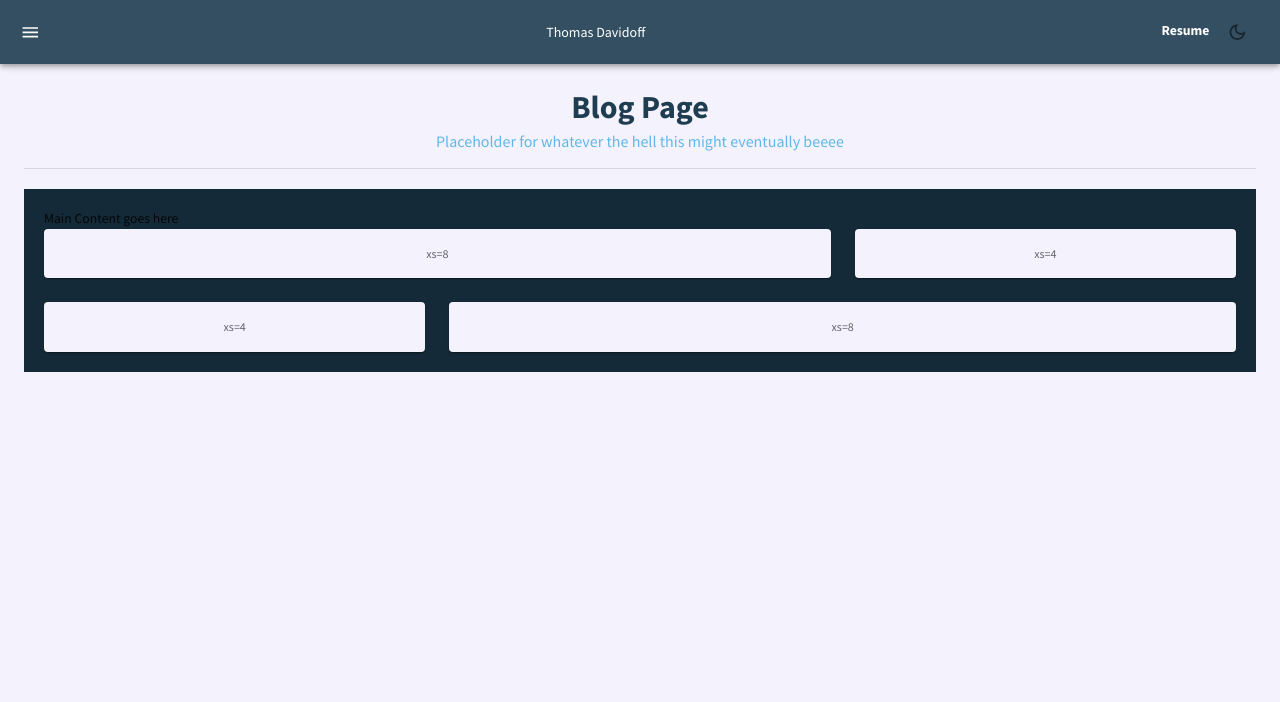
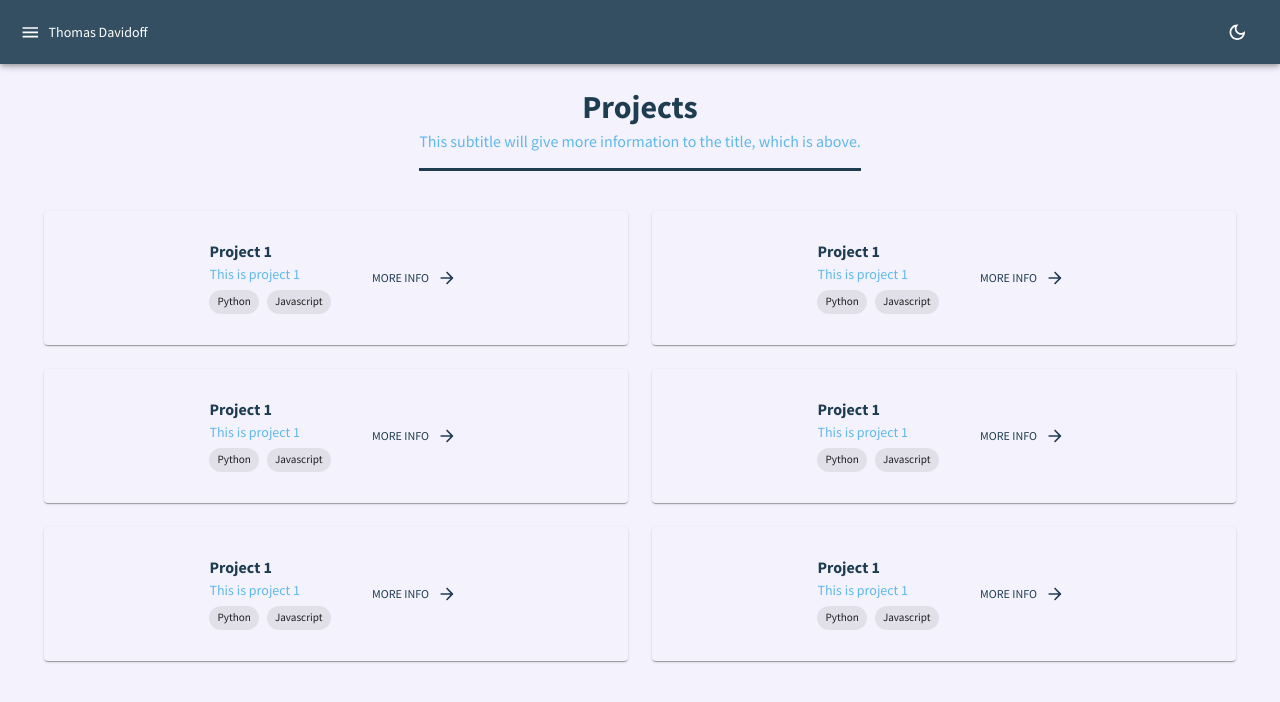
Before and after one commit to thomas-davidoff/personal-portfolio, a React (Vite) app: page /projects in a window 1280 px wide. Shown: the top 702 px of the page. Built offline with nearby package versions, Linux system fonts and the light colour scheme.

Commit message:
Create project card grid

```diff
--- a/package.json
+++ b/package.json
@@ -1,7 +1,7 @@
 {
   "name": "personal-portfolio",
   "private": true,
-  "version": "0.0.1",
+  "version": "0.0.2",
   "type": "module",
   "scripts": {
     "dev": "vite",
--- a/src/components/Header.jsx
+++ b/src/components/Header.jsx
@@ -2,13 +2,18 @@ import React from "react";
 import { Typography, Box, useTheme } from "@mui/material";
 import { tokens } from "../theme";
 import Divider from "@mui/material/Divider";
+import { WidthFullRounded } from "@mui/icons-material";
 
 const Header = ({ title, subtitle }) => {
   const theme = useTheme();
   // const colors = tokens(theme.palette.mode);
 
   return (
-    <React.Fragment>
+    <Box
+    display= 'flex'
+    justifyContent='center'
+    >
+      <Box  borderBottom={`3px solid ${theme.palette.primary.main}`}  display='inline-block' minWidth='260px'>
       <Typography
         variant="h2"
         color='primary'
@@ -21,8 +26,9 @@ const Header = ({ title, subtitle }) => {
       <Typography variant="h5" color='secondary' align= 'center' sx={{mb:'15px'}}>
         {subtitle}
       </Typography>
-      <Divider/>
-    </React.Fragment>
+      </Box>
+
+    </Box>
   );
 };
 
--- /dev/null
+++ b/src/components/PaperCard.jsx
@@ -0,0 +1,78 @@
+import React from "react";
+import {
+  useTheme,
+  Box,
+  styled,
+  Paper,
+  Button,
+  Chip,
+  Typography,
+  Stack
+} from "@mui/material";
+import ArrowForwardRoundedIcon from '@mui/icons-material/ArrowForwardRounded';
+
+const PaperCard = ({
+  title = "Project",
+  subtitle = "This is an example project"
+}) => {
+  const theme = useTheme();
+  const Item = styled(Paper)(() => ({
+    backgroundColor:
+      theme.palette.mode === "dark"
+        ? "#1A2027"
+        : theme.palette.background.default,
+    ...theme.typography.body2,
+    padding: theme.spacing(2),
+    // textAlign: "center",
+    color: theme.palette.text.secondary,
+    border: "1px solid transparent",
+  }));
+
+  return (
+    <Item
+      sx={{
+        "&:hover": {
+          color: "gray",
+          border: `1px solid ${theme.palette.secondary.main}`,
+          bgcolor: theme.palette.background.paper
+        },
+      }}
+    >
+      {/* Header Box */}
+      <Stack
+        direction="row"
+        justifyContent="center"
+        alignItems="center"
+        spacing={3}
+      >
+        <Box
+        // border="solid 1px red"
+        >
+          {/* Title/subtitle */}
+          <Typography variant="h5" color="primary" fontWeight='bold'>
+            {title}
+          </Typography>
+          <Typography variant="h6" color="secondary" gutterBottom>
+            {subtitle}
+          </Typography>
+          {/* Chips */}
+          <Stack direction="row" spacing={1} marginRight={1}>
+            <Chip label="Python" size="small" />
+            <Chip label="Javascript" size="small" />
+          </Stack>
+        </Box>
+        <Box
+          //   border="solid 1px blue"
+          display="flex"
+          alignItems="center"
+          justifyContent="center"
+          sx={{ height: "100px", width: "100px" }}
+        >
+          <Button endIcon={<ArrowForwardRoundedIcon />}>More Info</Button>
+        </Box>
+      </Stack>
+    </Item>
+  );
+};
+
+export default PaperCard;
--- a/src/scenes/Projects.jsx
+++ b/src/scenes/Projects.jsx
@@ -1,7 +1,8 @@
 import React from "react";
-import { useTheme, useMediaQuery, Box, styled, Paper } from "@mui/material";
+import { useTheme, useMediaQuery, Box, styled, Paper, Card, Divider, Button } from "@mui/material";
 import Header from "src/components/Header";
 import Grid from "@mui/material/Unstable_Grid2/Grid2";
+import PaperCard from "src/components/PaperCard";
 
 
 
@@ -13,40 +14,48 @@ function Blogs() {
     backgroundColor: theme.palette.mode === "dark" ? "#1A2027" : theme.palette.background.default,
     ...theme.typography.body2,
     padding: theme.spacing(2),
-    textAlign: "center",
+    // textAlign: "center",
     color: theme.palette.text.secondary,
+    elevation: 3
+
   }));
+
 
   return (
     <React.Fragment>
       <Header
-        title="Blog Page"
-        subtitle="Placeholder for whatever the hell this might eventually beeee"
+        title="Projects"
+        subtitle="This subtitle will give more information to the title, which is above."
       />
       <Box
         flexGrow={1}
-        backgroundColor={theme.palette.primary.dark}
+        // backgroundColor={theme.palette.primary.dark}
         mt="20px"
         padding="20px"
       >
-        Main Content goes here
-        <Box sx={{ flexGrow: 1 }}>
+        <Box>
           <Grid
             container
-            spacing={{ xs: 2, sm: 8, md: 3 }}
-            columns={{ xs: 4, sm: 8, md: 12 }}
+            spacing={{ xs: 2, md: 3 }}
+            columns={{ xs: 4, md: 12 }}
           >
-            <Grid xs={8}>
-              <Item>xs=8</Item>
+            <Grid xs={6}>
+                <PaperCard title='Project 1' subtitle='This is project 1' />
             </Grid>
-            <Grid xs={4}>
-              <Item>xs=4</Item>
+            <Grid xs={6}>
+              <PaperCard title='Project 1' subtitle='This is project 1' />
             </Grid>
-            <Grid xs={4}>
-              <Item>xs=4</Item>
+            <Grid xs={6}>
+            <PaperCard title='Project 1' subtitle='This is project 1' />
             </Grid>
-            <Grid xs={8}>
-              <Item>xs=8</Item>
+            <Grid xs={6}>
+            <PaperCard title='Project 1' subtitle='This is project 1' />
+            </Grid>
+            <Grid xs={6}>
+            <PaperCard title='Project 1' subtitle='This is project 1' />
+            </Grid>
+            <Grid xs={6}>
+            <PaperCard title='Project 1' subtitle='This is project 1' />
             </Grid>
           </Grid>
         </Box>
--- a/src/scenes/global/Appbar.jsx
+++ b/src/scenes/global/Appbar.jsx
@@ -13,7 +13,7 @@ import { drawerWidth } from 'src/scenes/global/sidebar/Sidebar';
 import { sidebarContext } from 'src/scenes/global/sidebar/SidebarContext';
 import { Divider, alpha, hexToRgb } from '@mui/material';
 import { Box } from '@mui/material';
-import { Button } from '@mui/material';
+import { Button, Stack } from '@mui/material';
 import Link from '@mui/material/Link';
 
 
@@ -60,7 +60,15 @@ export default function MyAppBar() {
         }}
       >
         <Toolbar>
-          <Box sx={{ justifyContent: "left", flex: 1, mr: 2, ...(sbIsOpen && { display: 'none' }) }}>
+          <Stack
+          direction='row'
+          alignItems='center'
+          justifyContent='space-between'
+          spacing={2}
+          flexGrow={1}
+          >
+            {/* Open Close toggle */}
+          <Box display='flex' flexDirection='row' alignItems='center' sx={{ ...(sbIsOpen && { display: 'none' }) }}>
           <IconButton
             color="inherit"
             aria-label="open drawer"
@@ -69,24 +77,20 @@ export default function MyAppBar() {
           >
             <MenuIcon />
           </IconButton>
-          </Box>
-
-          <Typography variant="h6" component="div" sx={{ flexGrow: 1 }}>
+          <Typography variant="h6">
             Thomas Davidoff
           </Typography>
 
+          </Box>
+          {/* Title */}
+
+          {/* Dark/Light and Links */}
           <Box>
 
-
-            <a
-              href='https://personal-portfolio-pdf-server.s3.us-east-2.amazonaws.com/resume_2_26_23.pdf'
-              title="Click to download my resume."
-              target='_blank'
-              className='resume-link'
+            <IconButton
+            onClick={colorMode.toggleColorMode}
+            sx={{color: "#FFF"}}
             >
-              Resume
-            </a>
-            <IconButton onClick={colorMode.toggleColorMode}>
           {theme.palette.mode === "dark" ? (
 
            <LightModeOutlinedIcon />
@@ -95,6 +99,12 @@ export default function MyAppBar() {
           )}
         </IconButton>
           </Box>
+          </Stack>
+
+
+
+
+
 
 
         </Toolbar>
--- a/src/scenes/global/sidebar/Sidebar.jsx
+++ b/src/scenes/global/sidebar/Sidebar.jsx
@@ -17,6 +17,7 @@ import EmailOutlinedIcon from "@mui/icons-material/EmailOutlined";
 import NotesOutlinedIcon from "@mui/icons-material/NotesOutlined";
 import { Link } from "react-router-dom";
 import { useState } from "react";
+import { Button } from "@mui/material";
 
 
 
@@ -33,6 +34,7 @@ const DrawerHeader = styled("div")(({ theme }) => ({
 
 export default function MySidebar() {
   const theme = useTheme();
+  const colors = theme.palette
   const { sbIsOpen, toggle } = useContext(sidebarContext);
   const [selectedIndex, setSelectedIndex] = useState(1);
 
@@ -59,6 +61,7 @@ export default function MySidebar() {
         open={sbIsOpen}
       >
         <DrawerHeader>
+
           <IconButton onClick={toggle}>
             {theme.direction === "ltr" ? (
               <ChevronLeftIcon />
@@ -110,6 +113,26 @@ export default function MySidebar() {
         </List>
 
         <Divider />
+            <Box
+            display='flex'
+            // border='1px solid red'
+            justifyContent='center'
+            >
+            <Button
+            variant='contained'
+        component='a'
+        href='https://personal-portfolio-pdf-server.s3.us-east-2.amazonaws.com/resume_2_26_23.pdf'
+        title="Click to go to my resume."
+        target='_blank'
+        sx={{
+          padding: '5px',
+          mt: '10px'
+        }}
+        >
+          Resume
+        </Button>
+            </Box>
+
       </Drawer>
     </Box>
   );
```
